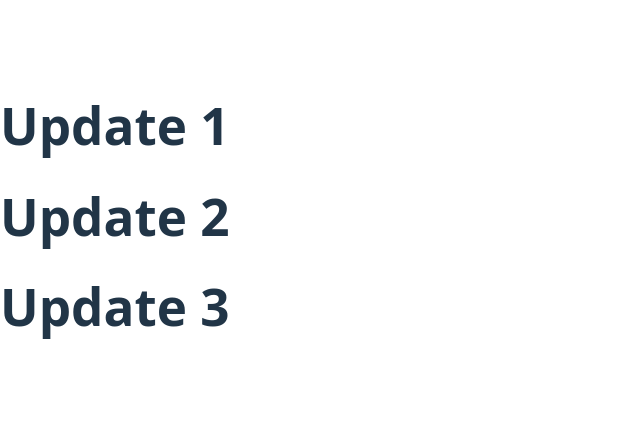
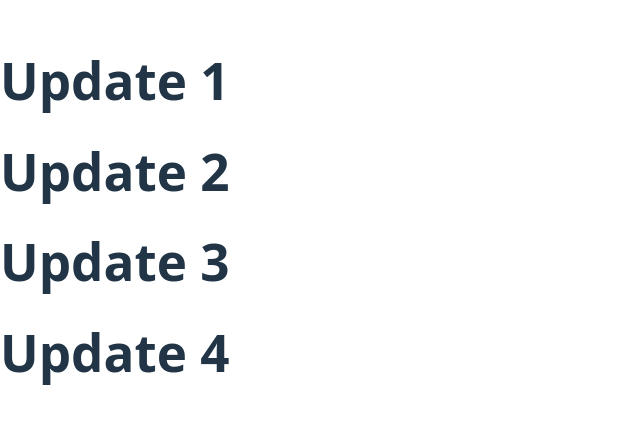
Before and after one commit to LennoNardo/test-github, a React (Vite) app: page / in a window 1280 px wide. Shown: the part 184-608 px from the top of the page, without its empty margins (0-640 px from the left). Built offline with nearby package versions, Linux system fonts and the light colour scheme.

Commit message:
Update 4

```diff
--- a/src/App.jsx
+++ b/src/App.jsx
@@ -5,6 +5,7 @@ function App() {
       <h1>Update 1</h1>
       <h1>Update 2</h1>
       <h1>Update 3</h1>
+      <h1>Update 4</h1>
     </>
   )
 }
```
